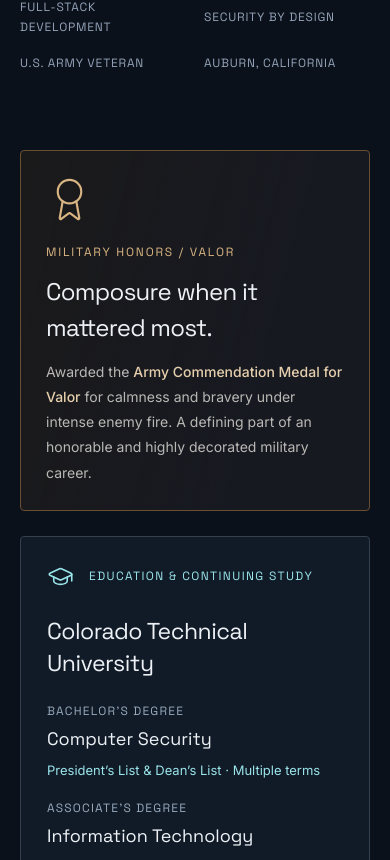
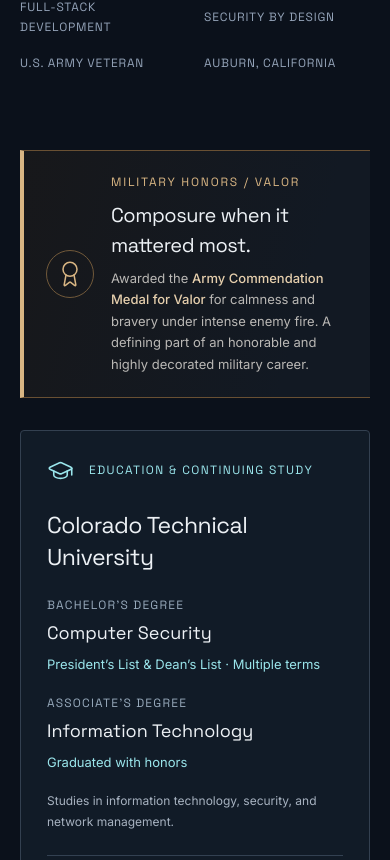
Before and after one commit to Breedlove-Jason/jason-breedlove-portfolio, a React (Vite) app: page / in a window 390 px wide. Shown: the part 1184-2044 px from the top of the page. Built offline with nearby package versions, Linux system fonts and the light colour scheme.

Commit message:
Refine military honors into a centered accent bar beside education

```diff
--- a/src/components/ProfileHighlights.tsx
+++ b/src/components/ProfileHighlights.tsx
@@ -47,11 +47,11 @@
 
 export function ValorHighlight() {
   return (
-    <article className="valor-callout">
-      <div className="valor-symbol">
-        <Award size={47} strokeWidth={1.1} aria-hidden="true" />
+    <article className="honors-bar">
+      <div className="honors-icon">
+        <Award size={28} strokeWidth={1.3} aria-hidden="true" />
       </div>
-      <div className="valor-copy">
+      <div className="honors-copy">
         <p className="eyebrow">MILITARY HONORS / VALOR</p>
         <h3>Composure when it mattered most.</h3>
         <p>
@@ -60,11 +60,6 @@
           honorable and highly decorated military career.
         </p>
       </div>
-      <span className="valor-side" aria-hidden="true">
-        COURAGE
-        <br />
-        UNDER FIRE
-      </span>
     </article>
   );
 }
--- a/src/styles.css
+++ b/src/styles.css
@@ -632,13 +632,9 @@
   }
   .profile-highlights-grid {
     @apply grid;
-    grid-template-columns: minmax(0, 1.45fr) minmax(330px, 0.75fr);
-    gap: 25px;
+    grid-template-columns: minmax(280px, 0.85fr) minmax(370px, 1.15fr);
+    gap: 32px;
     align-items: stretch;
-  }
-  .profile-highlights .valor-callout {
-    margin-top: 0;
-    height: 100%;
   }
   .profile-highlights .education-card {
     height: 100%;
@@ -1010,56 +1006,46 @@
     line-height: 1.8;
     max-width: 670px;
   }
-  .valor-callout {
-    @apply flex;
-    @apply items-center;
-    gap: 33px;
-    margin-top: 60px;
-    padding: 35px 40px;
-    border: 1px solid #695033;
-    background: linear-gradient(105deg, #31261966, #171921 70%);
-    @apply rounded;
-  }
-  .valor-symbol {
+  .honors-bar {
+    @apply flex;
+    @apply items-center;
+    align-self: center;
+    gap: 22px;
+    padding: 24px 27px;
+    border-block: 1px solid #695033;
+    border-left: 4px solid var(--gold);
+    background: linear-gradient(105deg, #31261952, #121923 78%);
+  }
+  .honors-icon {
     @apply shrink-0;
     @apply grid;
     place-items: center;
-    width: 80px;
-    height: 100px;
-    border-right: 1px solid #6d5636;
-    padding-right: 29px;
+    width: 48px;
+    height: 48px;
+    border: 1px solid #71593a;
+    @apply rounded-full;
     color: var(--gold);
   }
-  .valor-copy {
-    max-width: 740px;
-  }
-  .valor-copy .eyebrow {
+  .honors-copy .eyebrow {
     color: var(--gold);
     font-size: 12px;
-    margin-bottom: 12px;
-  }
-  .valor-copy h3 {
-    font-size: 26px;
+    margin-bottom: 8px;
+  }
+  .honors-copy h3 {
+    font-size: 21px;
     @apply font-medium;
-    letter-spacing: -0.7px;
-    margin-bottom: 13px;
-  }
-  .valor-copy > p:last-child {
+    letter-spacing: -0.5px;
+    margin-bottom: 8px;
+  }
+  .honors-copy > p:last-child {
     margin: 0;
     color: #bab8b5;
-    font-size: 14px;
-    line-height: 1.8;
-  }
-  .valor-copy strong {
+    font-size: 13px;
+    line-height: 1.65;
+  }
+  .honors-copy strong {
     color: #e6cfad;
     @apply font-medium;
-  }
-  .valor-side {
-    font: 12px/2 var(--display);
-    letter-spacing: 2px;
-    color: #c4a479;
-    margin-left: auto;
-    @apply shrink-0;
   }
   .about-layout {
     @apply grid;
@@ -1472,9 +1458,6 @@
       gap: 55px;
       grid-template-columns: 0.8fr 1.7fr;
     }
-    .valor-side {
-      @apply hidden;
-    }
     .about-layout {
       gap: 50px;
     }
@@ -1687,23 +1670,12 @@
     .role-description {
       font-size: 16px;
     }
-    .valor-callout {
-      padding: 25px;
-      @apply block;
-      margin-top: 37px;
-    }
-    .valor-symbol {
-      width: 45px;
-      height: 45px;
-      border: 0;
-      padding: 0;
-      margin-bottom: 22px;
-    }
-    .valor-copy h3 {
-      font-size: 24px;
-    }
-    .valor-copy > p:last-child {
-      font-size: 14px;
+    .honors-bar {
+      padding: 22px;
+      gap: 17px;
+    }
+    .honors-copy h3 {
+      font-size: 20px;
     }
     .about-layout {
       grid-template-columns: 1fr;
```
